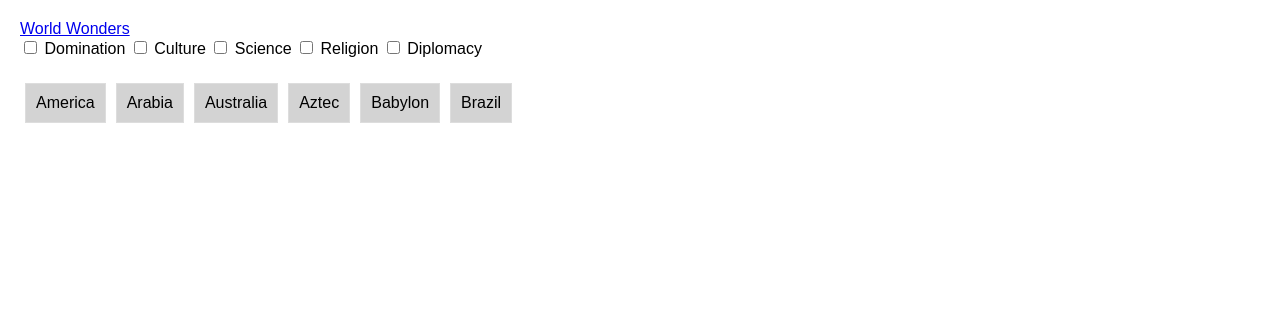
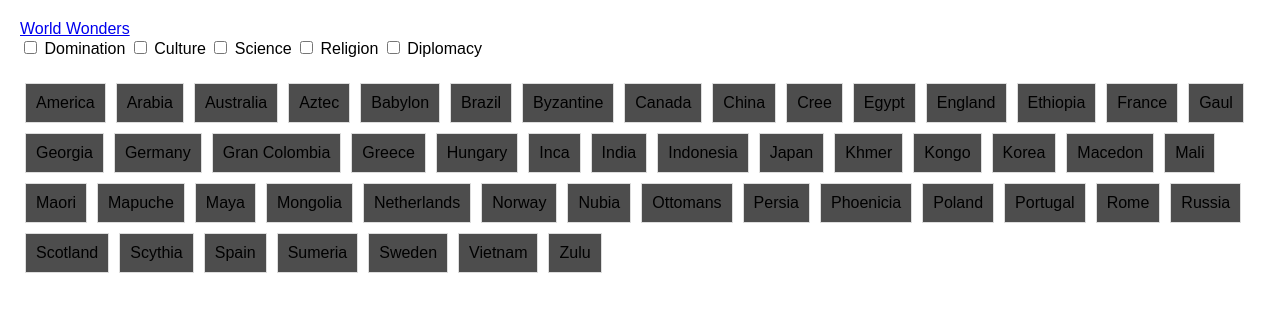
Before and after one commit to NathanielTG/Civilization-VI-Helper, a plain HTML site: page testCivs.html in a window 1280 px wide. Drawn offline with Linux system fonts and the light colour scheme.

Commit message:
Add files via upload

```diff
--- a/testCivs.html
+++ b/testCivs.html
@@ -27,8 +27,7 @@
 </head>
 
 <body>
-    <a href="C:\Users\natha\OneDrive\Desktop\Capstone Project\.vscode\testWonders.html">World Wonders</a>
-
+    <a href=".vscode\testWonders.html">World Wonders</a>
     <div class="victory-conditions">
         <label>
             <input type="checkbox" id="dominationCheckbox"> Domination
@@ -56,14 +55,57 @@
             const checkboxes = document.querySelectorAll("input[type=checkbox]");
             const civilizationsList = document.getElementById("civilizationsList");
 
-            // List of all civilizations
-            const civilizations = [
-                { name: "America", victory: ["culture", "domination", "diplomacy"] },
-                { name: "Arabia", victory: ["religion", "science"] },
-                { name: "Australia", victory: ["science"]},
-                { name: "Aztec", victory: ["domination"] },
-                { name: "Babylon", victory: ["domination"]},
-                { name: "Brazil", victory: ["culture", "domination", "religion", "science"] },
+            const civilizationsData = [
+                { name: "America", victories: ["culture", "domination", "science", "diplomacy"] },
+                { name: "Arabia", victories: ["religion", "domination", "science"] },
+                { name: "Australia", victories: ["domination", "science"] },
+                { name: "Aztec", victories: ["domination"] },
+                { name: "Babylon", victories: ["domination", "science", "culture"] },
+                { name: "Brazil", victories: ["domination", "science", "culture", "religion"] },
+                { name: "Byzantine", victories: ["domination", "religion"] },
+                { name: "Canada", victories: ["culture", "diplomacy"] },
+                { name: "China", victories: ["domination", "culture", "science"] },
+                { name: "Cree", victories: ["diplomacy"] },
+                { name: "Egypt", victories: ["culture", "religion", "diplomacy"] },
+                { name: "England", victories: ["domination", "culture", "science"] },
+                { name: "Ethiopia", victories: ["religion", "culture"] },
+                { name: "France", victories: ["domination", "culture"] },
+                { name: "Gaul", victories: ["domination"] },
+                { name: "Georgia", victories: ["religion", "diplomacy"] },
+                { name: "Germany", victories: ["domination", "science", "culture"] },
+                { name: "Gran Colombia", victories: ["domination"] },
+                { name: "Greece", victories: ["domination", "culture", "diplomacy"] },
+                { name: "Hungary", victories: ["domination", "diplomacy"] },
+                { name: "Inca", victories: ["science", "religion"] },
+                { name: "India", victories: ["religion", "domination"] },
+                { name: "Indonesia", victories: ["domination", "science", "culture", "religion"] },
+                { name: "Japan", victories: ["domination", "culture", "science", "religion"] },
+                { name: "Khmer", victories: ["religion", "culture"] },
+                { name: "Kongo", victories: ["culture"] },
+                { name: "Korea", victories: ["science"] },
+                { name: "Macedon", victories: ["domination", "science"] },
+                { name: "Mali", victories: ["religion", "diplomacy"] },
+                { name: "Maori", victories: ["religion", "culture"] },
+                { name: "Mapuche", victories: ["domination", "culture"] },
+                { name: "Maya", victories: ["science"] },
+                { name: "Mongolia", victories: ["domination"] },
+                { name: "Netherlands", victories: ["science", "culture"] },
+                { name: "Norway", victories: ["domination"] },
+                { name: "Nubia", victories: ["domination"] },
+                { name: "Ottomans", victories: ["domination"] },
+                { name: "Persia", victories: ["domination", "culture"] },
+                { name: "Phoenicia", victories: ["domination"] },
+                { name: "Poland", victories: ["domination", "religion", "culture"] },
+                { name: "Portugal", victories: ["science", "diplomacy"] },
+                { name: "Rome", victories: ["domination"] },
+                { name: "Russia", victories: ["religion", "culture"] },
+                { name: "Scotland", victories: ["science"] },
+                { name: "Scythia", victories: ["domination"] },
+                { name: "Spain", victories: ["domination", "religion", "science"] },
+                { name: "Sumeria", victories: ["domination", "science"] },
+                { name: "Sweden", victories: ["culture", "diplomacy"] },
+                { name: "Vietnam", victories: ["domination", "culture"] },
+                { name: "Zulu", victories: ["domination"] }
             ];
 
             checkboxes.forEach(checkbox => {
@@ -84,17 +126,20 @@
             function renderCivilizations(selectedVictories) {
                 civilizationsList.innerHTML = "";
 
-                civilizations.forEach(civilization => {
+                civilizationsData.forEach(civilization => {
                     const civilizationElement = document.createElement("div");
                     civilizationElement.classList.add("civilization");
 
-                    // Check if civilization has victory conditions defined and at least one of them matches any of the selected victories
-                    const victoryMatch = civilization.victory && civilization.victory.some(victory => selectedVictories.includes(victory));
+                    const totalVictories = civilization.victories.length;
+                    const selectedRatio = selectedVictories.filter(victory => civilization.victories.includes(victory)).length / totalVictories;
 
-                    if (victoryMatch) {
-                        civilizationElement.style.backgroundColor = "lightgreen"; // Highlight for matching civilizations
+                    // Adjust the brightness based on the ratio
+                    const brightness = 30 + (selectedRatio * 70); // Adjust the multiplication factor as needed
+
+                    if (selectedRatio === 1 && civilization.victories.length === selectedVictories.length) {
+                        civilizationElement.style.backgroundColor = "yellow"; // Set to yellow if all conditions are exactly met
                     } else {
-                        civilizationElement.style.backgroundColor = "lightgray"; // Dim for non-matching civilizations
+                        civilizationElement.style.backgroundColor = `rgb(${brightness}%, ${brightness}%, ${brightness}%)`; // Adjusted brightness in grey
                     }
 
                     civilizationElement.textContent = civilization.name; // Display only the civilization name
```
Also changed, not shown: testWonders.html (+20 -11 lines).
